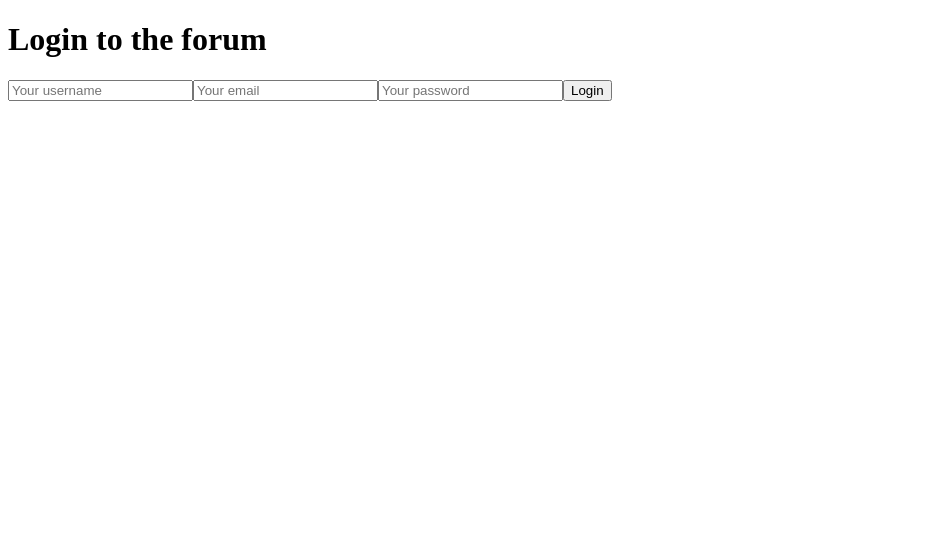
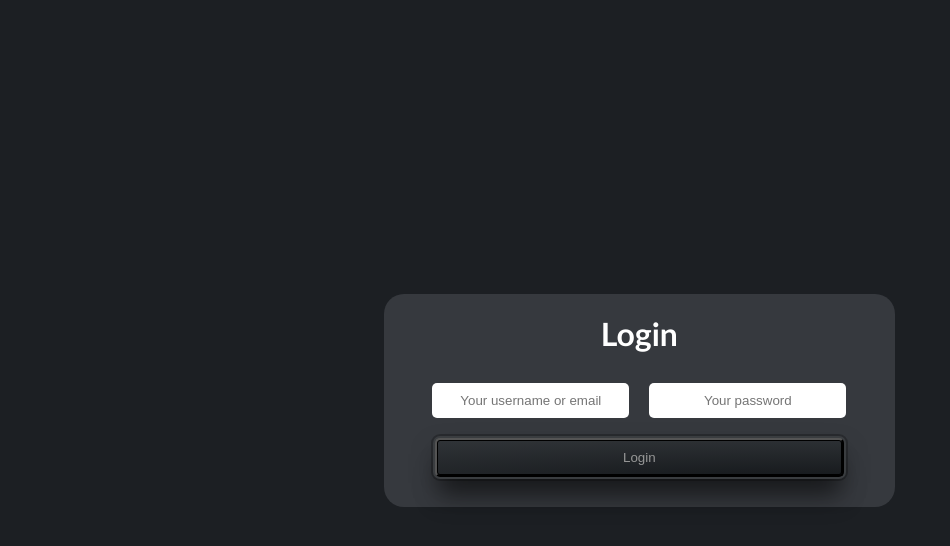
Before and after one commit to Naofumi76/real-time-forum, a plain HTML site: page static/index.html in a window 1280 px wide. Both pictures are taken after a click on the button "Login". Shown: the whole page, without its empty margins (0-950 px from the left). Drawn offline with Linux system fonts and the light colour scheme.

Commit message:
modify the login page + added some css

```diff
--- a/static/index.html
+++ b/static/index.html
@@ -5,6 +5,7 @@
     <meta name="viewport" content="width=device-width, initial-scale=1.0">
     <title>Real Time Forum</title>
     <link rel="stylesheet" href="style.css">
+    <link rel="stylesheet" href="login.css">
 </head>
 <body>
     <script type="module" src="main.js"></script>
--- /dev/null
+++ b/static/login.css
@@ -0,0 +1,37 @@
+#loginDiv{
+    margin-left : 30%;
+    margin-right: 30%;
+    padding-bottom: 20px;
+    font-family: 'Gill Sans', 'Gill Sans MT', Calibri, 'Trebuchet MS', sans-serif;
+    border: red;
+    border-radius: 20px;
+    color: white;
+    background-color: #36393e;
+    text-align: center;
+}
+
+#loginDiv h1{
+    padding: 20px;
+    font-weight: bold;
+}
+
+#loginDiv input{
+    margin: 10px;
+    padding: 10px;
+    border: none;
+    border-radius: 5px;
+    width: auto;
+    text-align: center;
+}
+
+#loginDiv button{
+    border-radius: 5px;
+    margin: 10px;
+    padding: 10px;
+    background-color: #be1d00;
+}
+
+#loginDiv button:hover{
+    background-color: #ff2a05;
+    color: white;
+}
--- a/static/login.js
+++ b/static/login.js
@@ -7,18 +7,13 @@ export function loginPage() {
     formLogin.id = 'loginDiv'
 
     h1Login = document.createElement('h1')
-    h1Login.textContent = 'Login to the forum'
+    h1Login.textContent = 'Login'
     formLogin.appendChild(h1Login)
 
 	inputUsername = document.createElement('input')
 	inputUsername.type = 'text'
-	inputUsername.placeholder = 'Your username'
+	inputUsername.placeholder = 'Your username or email'
 	formLogin.appendChild(inputUsername)
-
-    inputEmail = document.createElement('input')
-    inputEmail.type = 'email'
-    inputEmail.placeholder = 'Your email'
-    formLogin.appendChild(inputEmail)
 
     inputPassword = document.createElement('input')
     inputPassword.type = 'password'
@@ -26,6 +21,7 @@ export function loginPage() {
     formLogin.appendChild(inputPassword)
 
 	submitButton = document.createElement('button')
+	submitButton.className = 'btn-primary'
 	submitButton.textContent = 'Login'
 	submitButton.addEventListener('click', submitLoginForm)
 
@@ -38,8 +34,7 @@ export function submitLoginForm(event) {
 	event.preventDefault(); // Prevent page reload
 
 	const formData = {
-		email: document.querySelector("input[placeholder='Your email']").value.trim(),
-		username: document.querySelector("input[placeholder='Your username']").value.trim(),
+		username: document.querySelector("input[placeholder='Your username or email']").value.trim(),
 		password: document.querySelector("input[placeholder='Your password']").value.trim(),
 	};
 
--- a/static/style.css
+++ b/static/style.css
@@ -0,0 +1,79 @@
+:root {
+    --primary-color: #c8dc71;
+    --gradient-color: linear-gradient(180deg, #d2ff00 0%, #00d2ff 100%);
+  }
+
+  * {
+    box-sizing: border-box;
+    padding: 0;
+    margin: 0;
+  }
+  body {
+    background: #1c1f23;
+    display: flex;
+    place-items: center;
+    height: 100vh;
+    font-family: "Space Grotesk", sans-serif;
+  }
+
+  .container {
+    max-width: 450px;
+    margin: 0 auto;
+  }
+
+  .btn-primary {
+    place-items: center;
+    border-radius: 0.75em;
+    padding: 1.75rem 3rem;
+    width: 80%;
+    text-decoration: none;
+    color: rgb(151, 151, 151);
+    transition: all 0.25s ease-in-out;
+    box-shadow: inset 0 0 0 1px black, 0 0 0 2px #3a3d40,
+      0 0 0 4px rgba(0, 0, 0, 0.25), 0 11px 27px -5px rgba(0, 0, 0, 0.53),
+      0 25px 25px -4px rgba(0, 0, 0, 0.35);
+
+    background-image: radial-gradient(
+        227.71% 180.23% at 90.64% 130.38%,
+        rgb(17, 20, 23) 0%,
+        rgb(55, 59, 63) 100%
+      ),
+      radial-gradient(
+        207.84% 121.69% at -5.69% 111.39%,
+        rgb(17, 20, 23) 0%,
+        rgb(55, 59, 63) 100%
+      ),
+      linear-gradient(
+        206deg,
+        rgba(123, 134, 151, 0.2) 0%,
+        rgba(25, 27, 30, 0.2) 100%
+      ),
+      linear-gradient(180deg, rgba(0, 0, 0, 0.2) 0%, rgba(0, 0, 0, 0.2) 100%);
+
+    span {
+      font-size: 1.5rem;
+      background-image: linear-gradient(69deg, #d1d1d1 0%, #828282 100%);
+      background-clip: text;
+      -webkit-background-clip: text;
+      -webkit-text-fill-color: transparent;
+      font-weight: 400;
+      text-shadow: 0 2px 1px rgba(0, 0, 0, 0.125);
+      transition: all 0.25s ease-in-out;
+    }
+
+    &:active {
+      transform: translateY(2px);
+      box-shadow: inset 0 0 0 1px black, 0 0 0 2px #3a3d40,
+        0 0 0 4px rgba(0, 0, 0, 0.25), 0 4px 12px -5px rgba(0, 0, 0, 0.53),
+        0 6px 6px -4px rgba(0, 0, 0, 0.35);
+      transition: all 0.25s ease-in-out;
+      span {
+        background-image: linear-gradient(69deg, #dbd56e 0%, #edeab5 100%);
+        background-clip: text;
+        -webkit-background-clip: text;
+        -webkit-text-fill-color: transparent;
+        font-weight: 400;
+        text-shadow: 0 2px 1px rgba(0, 0, 0, 0.125);
+      }
+    }
+  }
```
Also changed, not shown: 1 other file.
